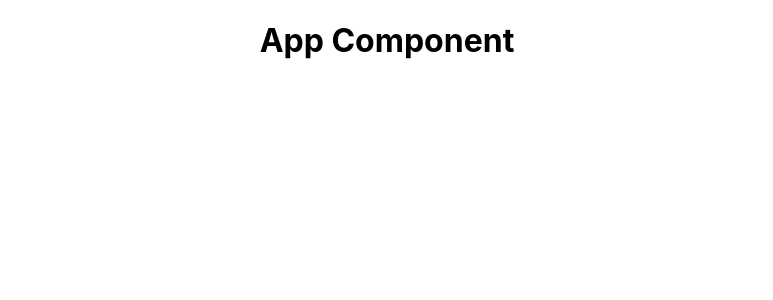
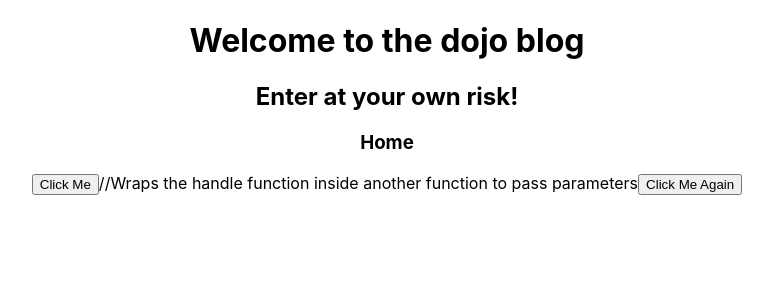
Before and after one commit to Amisha-Prathyanga/Self-Study, a React (Create React App) app in the folder NetNinjaReact/dojo-blog/: page / in a window 1280 px wide. Shown: the top 300 px of the page, without its empty margins (253-1026 px from the left). Built offline with nearby package versions, Linux system fonts and the light colour scheme.

Commit message:
upto click events

```diff
--- a/NetNinjaReact/dojo-blog/src/App.js
+++ b/NetNinjaReact/dojo-blog/src/App.js
@@ -1,10 +1,15 @@
 import "./App.css";
+import Home from "./components/Home";
 
 function App() {
+  const title = "Welcome to the dojo blog";
+  const subtitle = "Enter at your own risk!";
   return (
     <div className="App">
       <div className="content"></div>
-      <h1>App Component</h1>
+      <h1>{title}</h1>
+      <h2>{subtitle}</h2>
+      <Home />
     </div>
   );
 }
--- /dev/null
+++ b/NetNinjaReact/dojo-blog/src/components/Home.js
@@ -0,0 +1,20 @@
+const Home = () => {
+  const handleClick = () => {
+    alert("Hello Bro!");
+  };
+
+  const handleClickAgain = (name) => {
+    alert("Hello Again" + name);
+  };
+  return (
+    <div className="home">
+      <h3>Home</h3>
+      <button onClick={handleClick}>Click Me</button>
+
+      //Wraps the handle function inside another function to pass parameters
+      <button onClick={() => handleClickAgain(" Bro!")}>Click Me Again</button>
+    </div>
+  );
+};
+
+export default Home;
```
